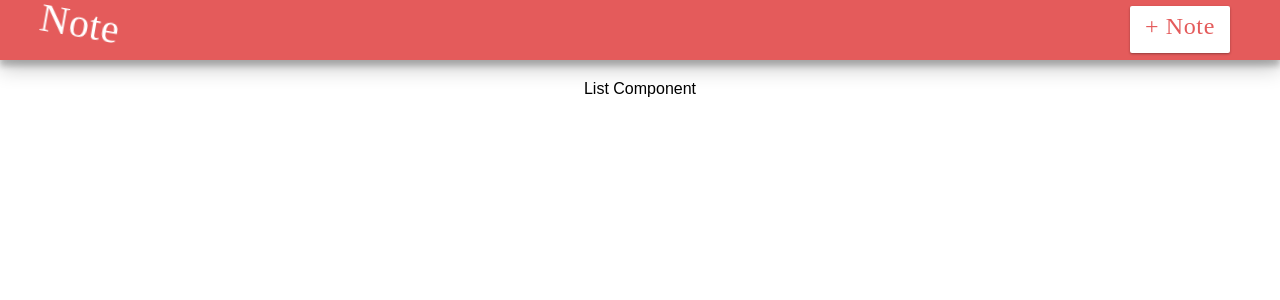
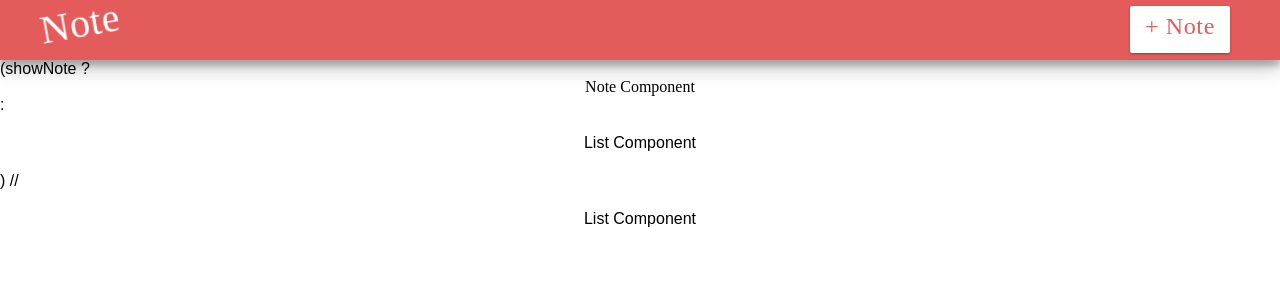
Before and after one commit to BGRicker/notes-frontend, a React (Create React App) app: page / in a window 1280 px wide. Shown: the top 300 px of the page. Built offline with nearby package versions, Linux system fonts and the light colour scheme; no server answers.

Commit message:
notes in state

```diff
--- a/src/App.js
+++ b/src/App.js
@@ -11,7 +11,8 @@ class App extends Component {
   constructor() {
     super();
     this.state = {
-      showNote: false
+      showNote: false,
+      notes: []
     };
   }
 
@@ -23,17 +24,25 @@ class App extends Component {
 
   getNotes = () => {
     axios.get(urlFor('notes'))
-      .then((res) => console.log(res.data) )
+      .then((res) => this.setState({ notes: res.data }) )
       .catch((err) => console.log(err.responsae.data) );
   }
 
   render() {
-    const { showNote } = this.state;
+    const { showNote, notes } = this.state;
 
     return (
       <div className="App">
         <Nav toggleNote={this.toggleNote} showNote={showNote} />
-        { showNote ? <Note /> : <List getNotes={this.getNotes} /> }
+        (showNote ?
+        <Note />
+        :
+        <List
+          getNotes={this.getNotes}
+          notes={notes}
+        />
+        )
+        // { showNote ? <Note /> : <List getNotes={this.getNotes} /> }
       </div>
     );
   }
```
